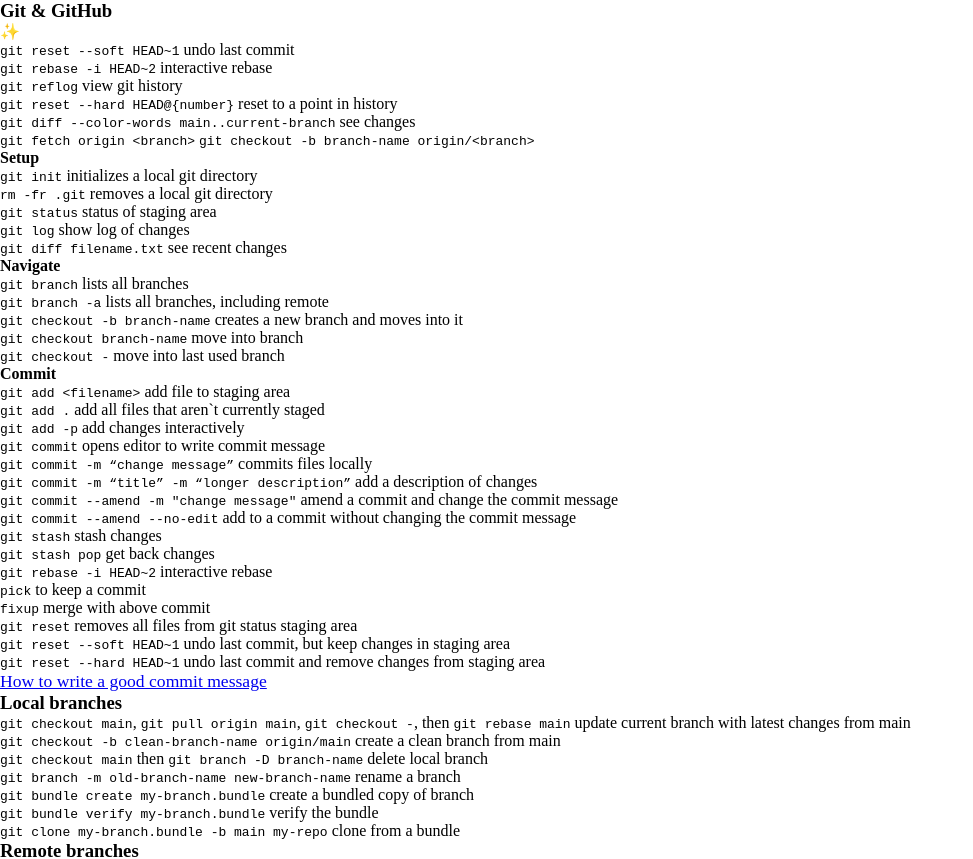
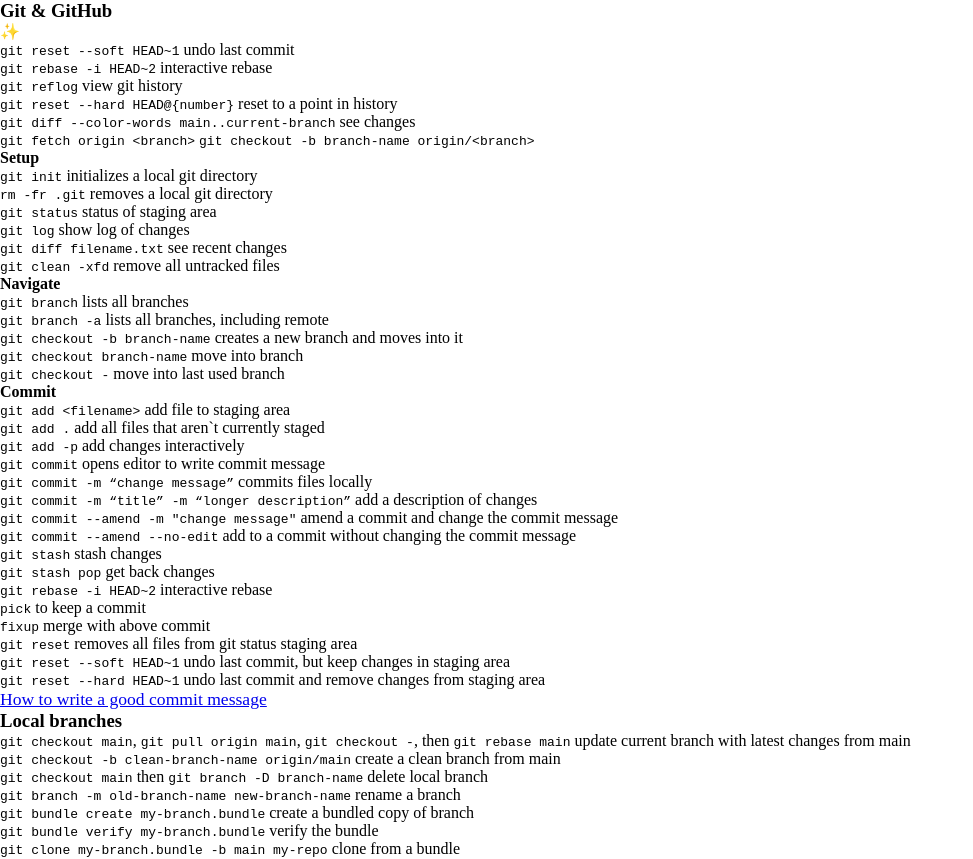
Before and after one commit to dejmedus/notes, a Next.js app: page /commands/git in a window 1280 px wide. Shown: the top 859 px of the page, without its empty margins (0-973 px from the left). Built offline with nearby package versions, Linux system fonts and the light colour scheme.

Commit message:
git clean

```diff
--- a/pages/commands/git.mdx
+++ b/pages/commands/git.mdx
@@ -20,6 +20,7 @@
 - `git status` status of staging area
 - `git log` show log of changes
 - `git diff filename.txt` see recent changes
+- `git clean -xfd` remove all untracked files
 
 #### Navigate
 
```
